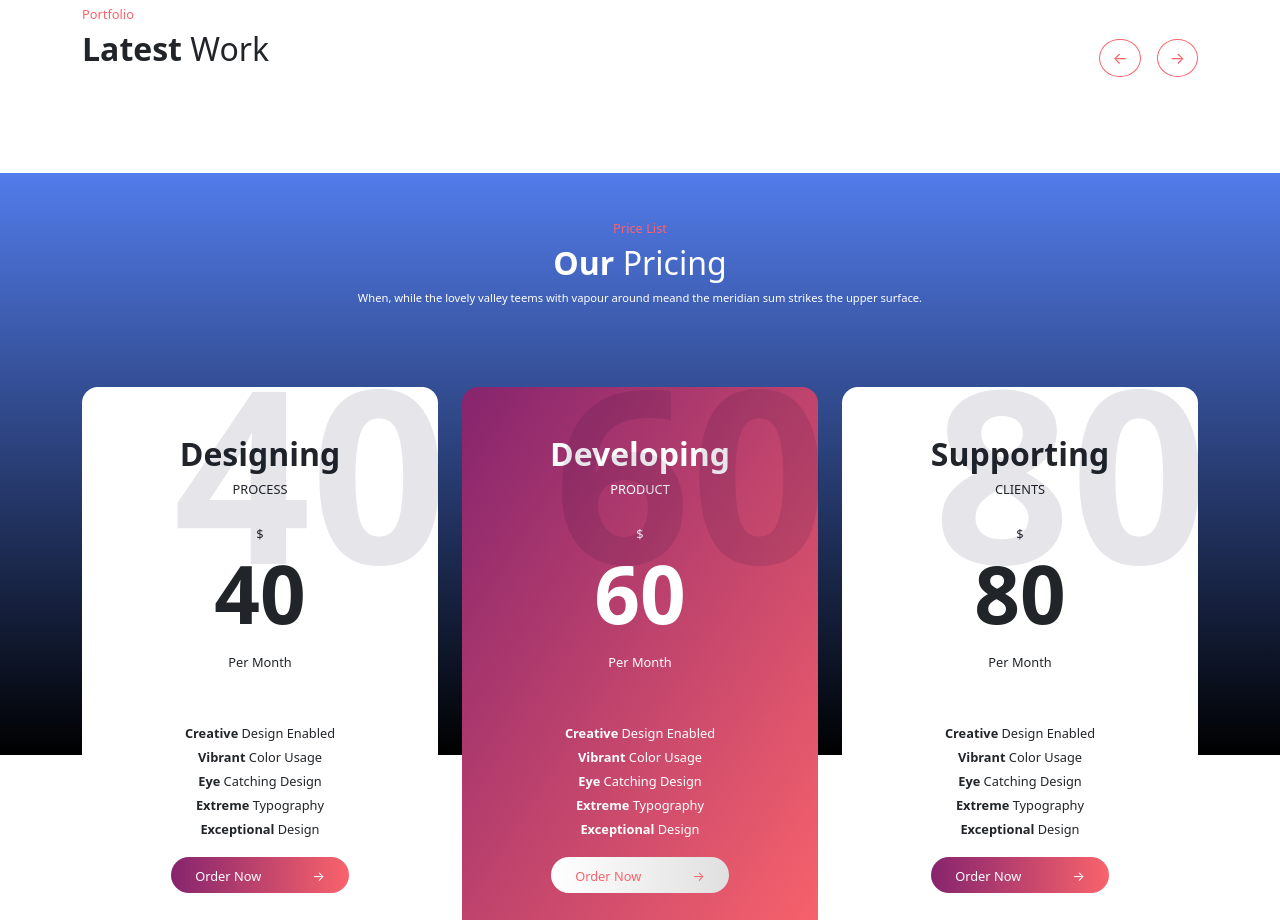
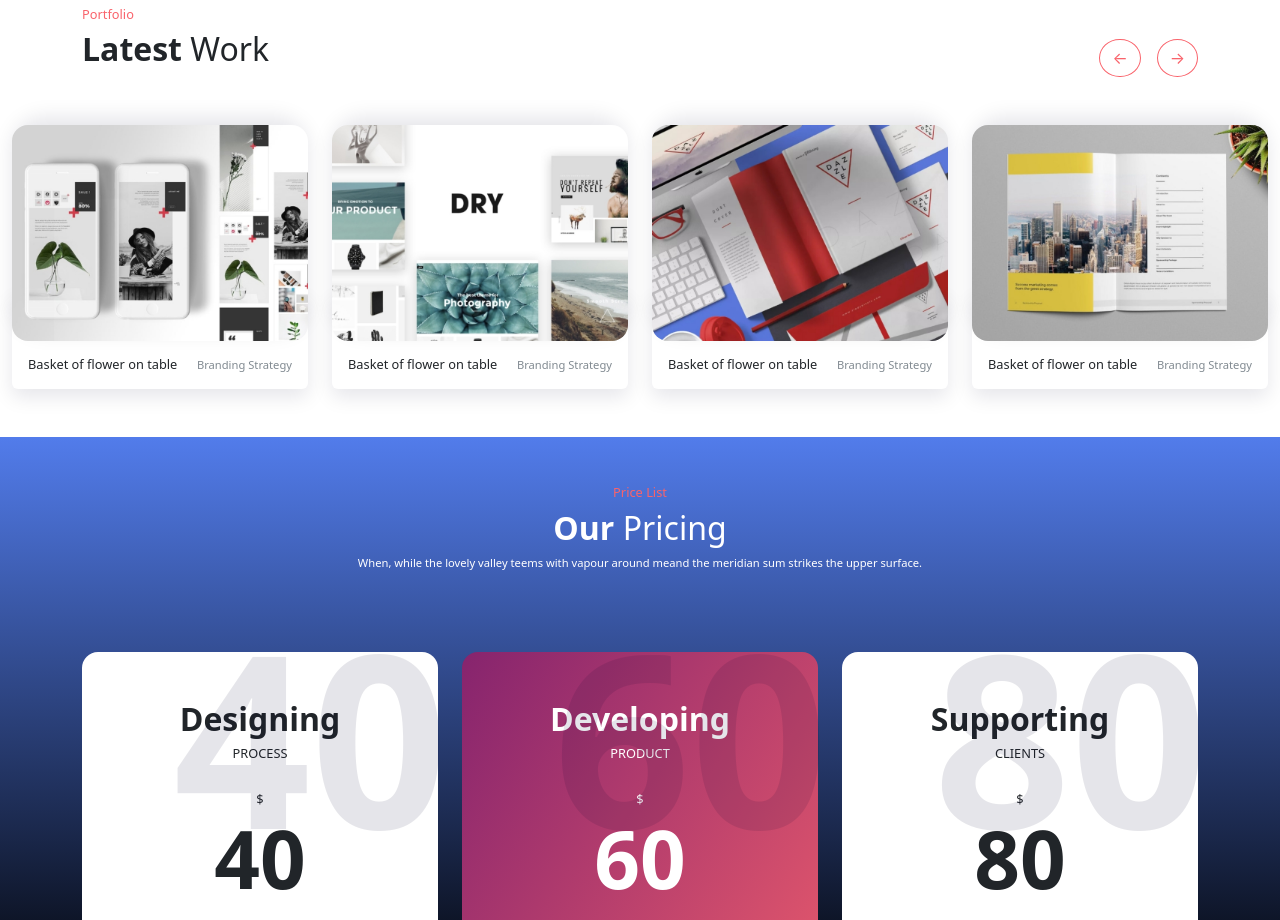
Before and after one commit to Francesco-Iannuzzi/proj-html-vuejs, a Vue app: page / in a window 1280 px wide. Shown: the part 2080-3000 px from the top of the page. Built offline with nearby package versions, Linux system fonts and the light colour scheme.

Commit message:
first step section portfolio carousel(static)

```diff
--- a/src/assets/scss/partials/_pageMain.scss
+++ b/src/assets/scss/partials/_pageMain.scss
@@ -144,12 +144,48 @@ main {
 
         .portfolio_bottom {
 
-            h5 {
-                color: blue;
-            }
+            .carousel {
 
-            p {
-                color: blue;
+                .col {
+                    .carousel_img {
+                        z-index: 2;
+                        margin-bottom: -3rem;
+                        box-shadow: $bgNumber 0 -8px 20px 0px;
+
+                        img {
+                            border-radius: 1rem;
+                        }
+                    }
+
+                    .carousel_text {
+                        z-index: 1;
+                        padding: 4rem 1rem 1rem;
+                        box-shadow: $bgNumber 0 8px 20px 0px;
+
+
+
+                        h5 {
+                            font-size: 0.8rem;
+                        }
+
+                        span {
+                            font-size: 0.7rem;
+                            color: $carouselText;
+                        }
+                    }
+
+                    &:hover {
+
+                        .carousel_text {
+                            background-image: linear-gradient(to right, $bgSecondaryGradient1, $bgSecondaryGradient2);
+                            color: $light;
+                        }
+
+                        span {
+                            color: $light;
+                        }
+                    }
+                }
             }
         }
     }
--- a/src/assets/scss/partials/_variables.scss
+++ b/src/assets/scss/partials/_variables.scss
@@ -1,5 +1,6 @@
 $light: #FFFFFF;
 $midLight: #E0E0E0;
+$carouselText: #818A91;
 $dark: #000000;
 $bgPrimaryGradient1: #03A7D3E6;
 $bgPrimaryGradient2: #527CEB;
--- a/src/components/SectionPortfolio.vue
+++ b/src/components/SectionPortfolio.vue
@@ -33,9 +33,51 @@ export default {
         </div>
         <!-- /portfolio_top -->
 
-        <div class="portfolio_bottom">
-            <div class="carousel d-flex">
-                <!-- to do a carousel -->
+        <div class="portfolio_bottom container-fluid">
+            <div class="carousel row">
+                <div class="col">
+                    <div class="carousel_img card border-0 rounded-5">
+                        <img class="img-fluid" src="../assets/img/84316050-0af0-49db-a53a-241d47ddad0e-2-790x576.jpg"
+                            alt="">
+                    </div>
+                    <div class="carousel_text card border-0 flex-row justify-content-between">
+                        <h5 class="m-0">Basket of flower on table</h5>
+                        <span>Branding Strategy</span>
+                    </div>
+                </div>
+                <!-- /col -->
+                <div class="col">
+                    <div class="carousel_img card border-0 rounded-5">
+                        <img class="img-fluid" src="../assets/img/DRY-1-790x576.jpg" alt="">
+                    </div>
+                    <div class="carousel_text card border-0 flex-row justify-content-between">
+                        <h5 class="m-0">Basket of flower on table</h5>
+                        <span>Branding Strategy</span>
+                    </div>
+                </div>
+                <!-- /col -->
+                <div class="col">
+                    <div class="carousel_img card border-0 rounded-5">
+                        <img class="img-fluid" src="../assets/img/8wa60okr-1-790x576.jpg" alt="">
+                    </div>
+                    <div class="carousel_text card border-0 flex-row justify-content-between">
+                        <h5 class="m-0">Basket of flower on table</h5>
+                        <span>Branding Strategy</span>
+                    </div>
+                </div>
+                <!-- /col -->
+                <div class="col">
+                    <div class="carousel_img card border-0 rounded-5">
+                        <img class="img-fluid" src="../assets/img/a247b00b-3621-470f-b4b8-b3ac46f25907-1-790x576.jpg"
+                            alt="">
+                    </div>
+                    <div class="carousel_text card border-0 flex-row justify-content-between">
+                        <h5 class="m-0">Basket of flower on table</h5>
+                        <span>Branding Strategy</span>
+                    </div>
+                </div>
+                <!-- /col -->
+
             </div>
         </div>
         <!-- /portfolio_bottom -->
```
